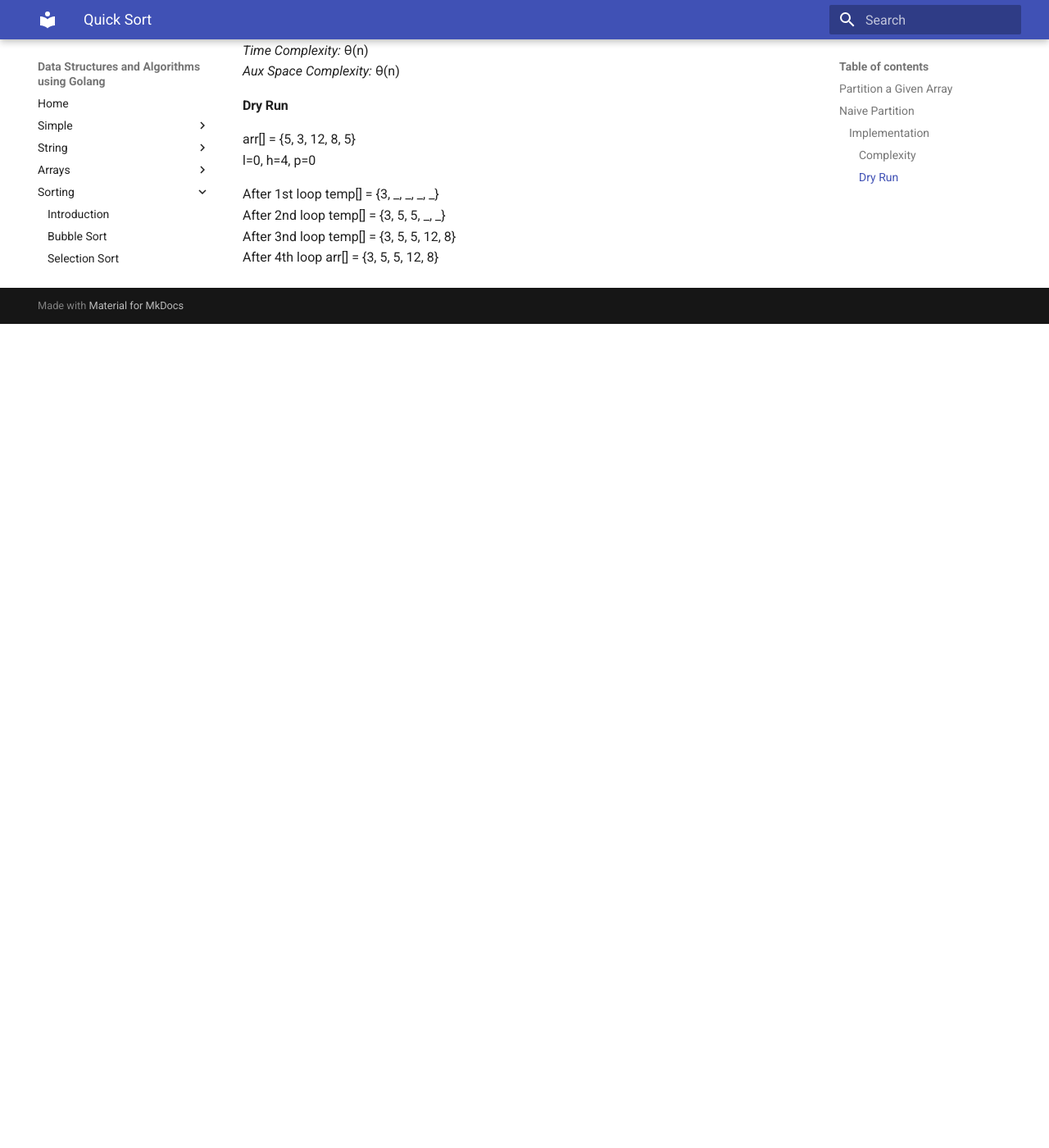
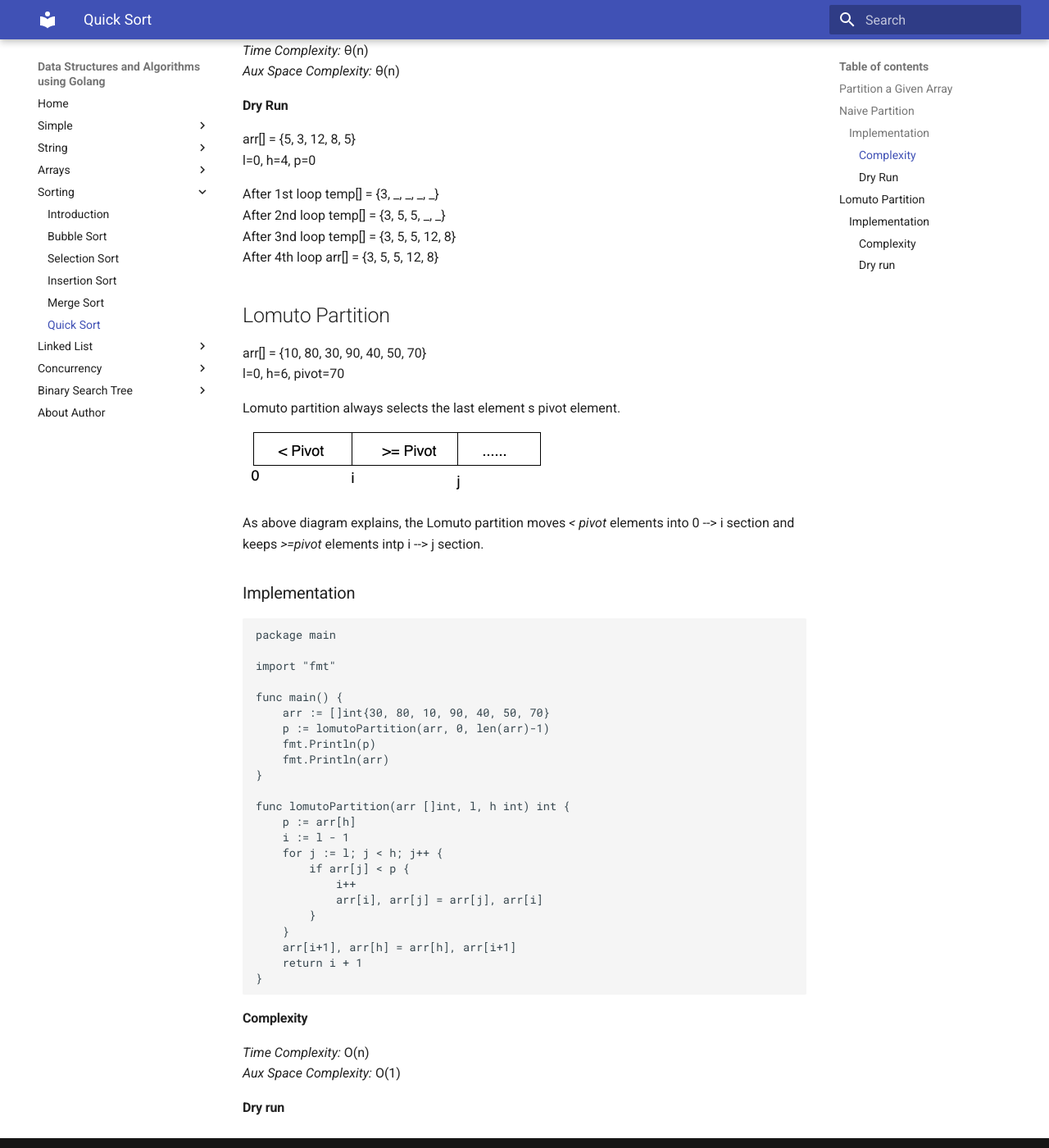
Before and after one commit to prithvipal/golang-dsa, an MkDocs documentation site: the page built from docs/sorting/quick_sort.md, in a window 1280 px wide and 1400 px high, scrolled down 1930 px. Shown: the whole window at 82% size. Built offline with MkDocs 1.6.1 and Material for MkDocs 9.7.7, drawn with Linux system fonts in a browser that asks for light colours; before the commit the page ends 2325 px from its top, so only the background shows below that.

Commit message:
lumuto partition implementation

````diff
--- a/docs/sorting/quick_sort.md
+++ b/docs/sorting/quick_sort.md
@@ -93,3 +93,47 @@
 After 2nd loop temp[] = {3, 5, 5, _, _} </br>
 After 3nd loop temp[] = {3, 5, 5, 12, 8} </br>
 After 4th loop arr[] = {3, 5, 5, 12, 8} </br>
+
+## Lomuto Partition
+
+arr[] = {10, 80, 30, 90, 40, 50, 70} </br>
+l=0, h=6, pivot=70
+
+Lomuto partition always selects the last element s pivot element.
+
+![](docs/lomuto_partition.png)
+
+As above diagram explains, the Lomuto partition moves *< pivot* elements into 0 --> i section and keeps *>=pivot* elements intp i --> j section.
+
+### Implementation
+
+```
+package main
+
+import "fmt"
+
+func main() {
+	arr := []int{30, 80, 10, 90, 40, 50, 70}
+	p := lomutoPartition(arr, 0, len(arr)-1)
+	fmt.Println(p)
+	fmt.Println(arr)
+}
+
+func lomutoPartition(arr []int, l, h int) int {
+	p := arr[h]
+	i := l - 1
+	for j := l; j < h; j++ {
+		if arr[j] < p {
+			i++
+			arr[i], arr[j] = arr[j], arr[i]
+		}
+	}
+	arr[i+1], arr[h] = arr[h], arr[i+1]
+	return i + 1
+}
+```
+#### Complexity
+*Time Complexity:* O(n) </br>
+*Aux Space Complexity:* O(1) </br>
+
+#### Dry run
````
Also changed, not shown: docs/sorting/docs/lomuto_partition.png (added), 1 other file.
